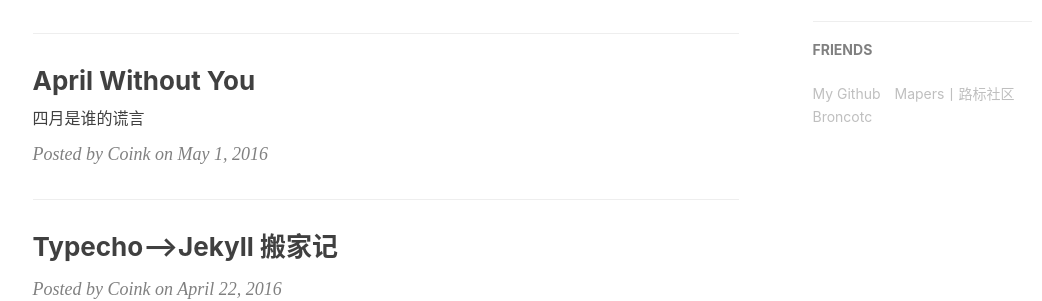
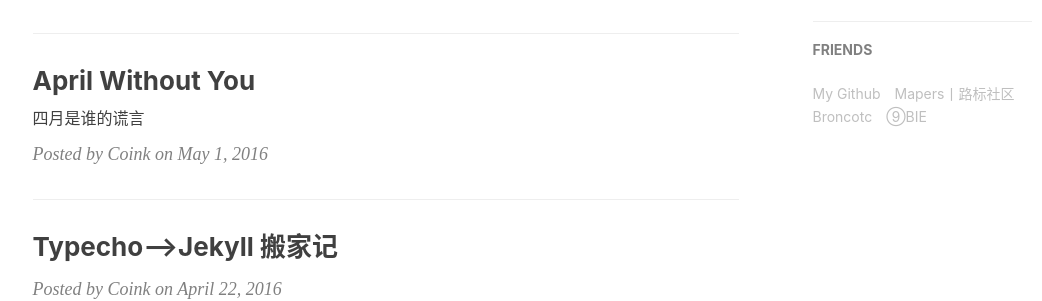
Before and after one commit to CoinkWang/coinkwang.github.com, a Jekyll site: the page built from index.html, in a window 1280 px wide. Shown: the part 736-1037 px from the top of the page, without its empty margins (135-1177 px from the left). Built offline with Jekyll 4.4.1, drawn with Linux system fonts in a browser that asks for light colours; the list of posts is cut into pages by our own code; comment, search, counter and statistics services are not loaded.

Commit message:
add friend 9bie

```diff
--- a/_config.yml
+++ b/_config.yml
@@ -47,5 +47,8 @@ friends: [
         title: "Broncotc",
         href: "https://blog.broncotc.com/"
     },
-
+        {
+        title: "⑨BIE",
+        href: "http://9bie.org/"
+    },
 ]
```
